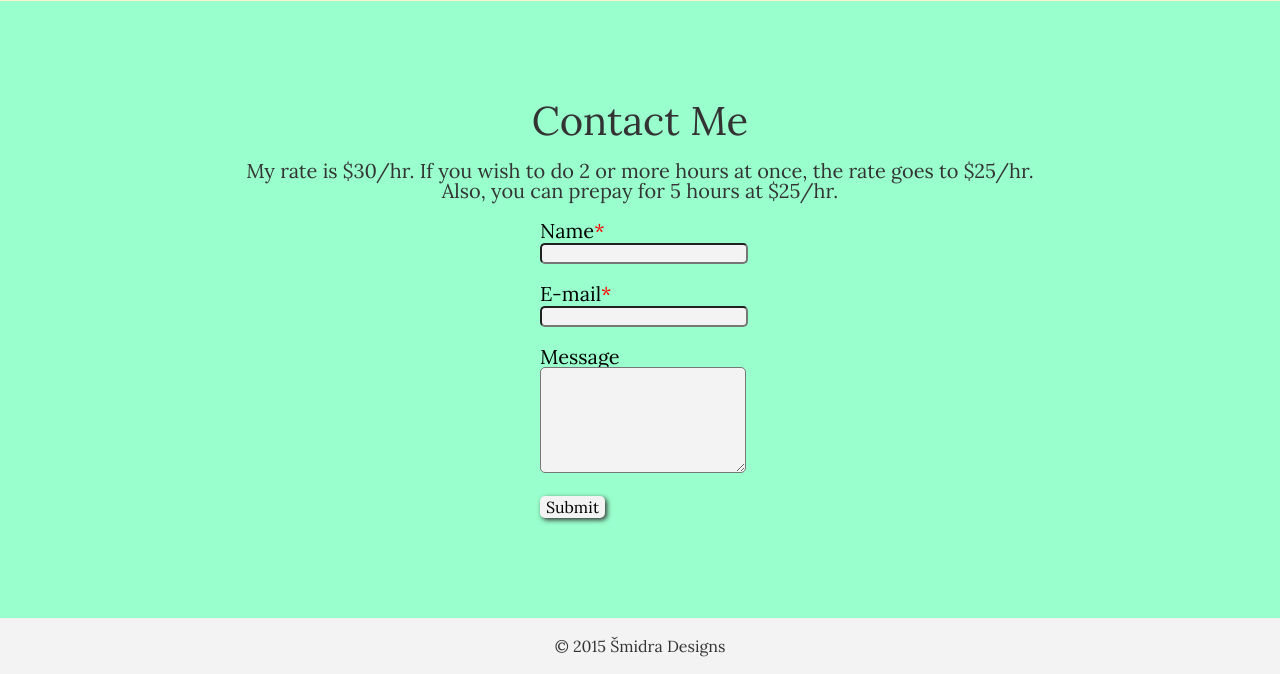
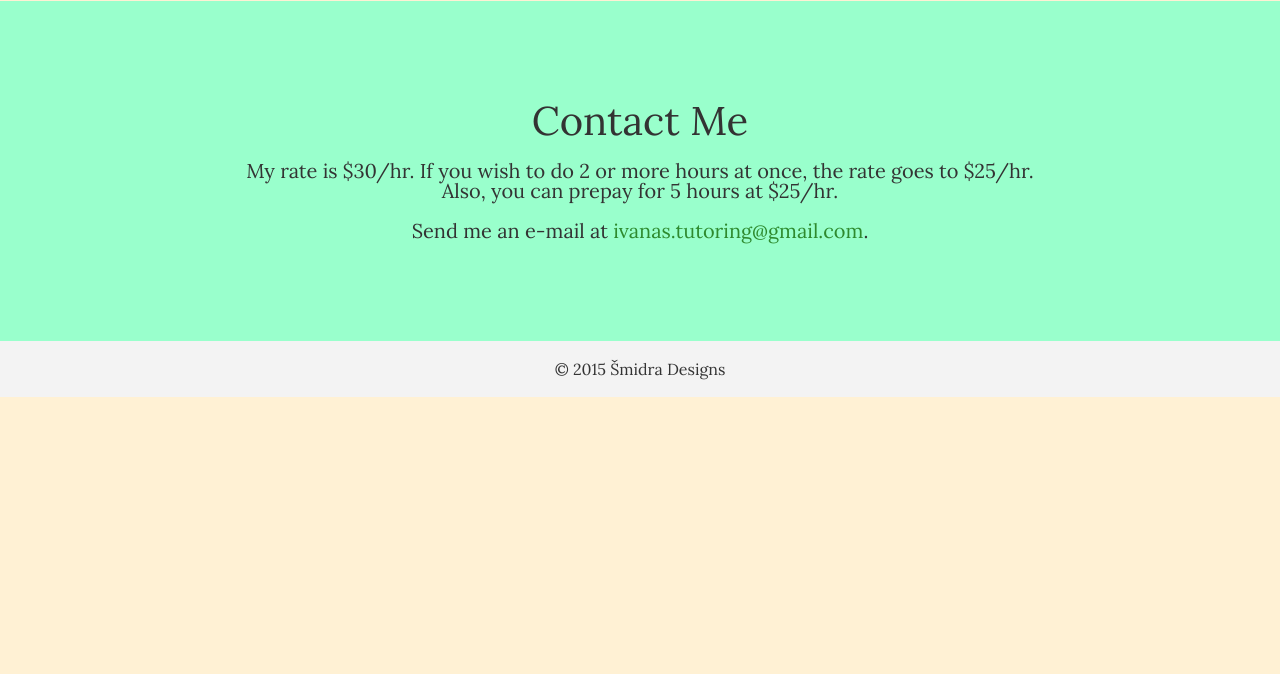
Before and after one commit to ivanaveliskova/IvanasTutoring, a PHP site: page /index.html in a window 1280 px wide. Shown: the part 1270-1944 px from the top of the page. After the commit the page ends 1667 px from the top, so only its background shows below. Run offline with PHP 8.4, Linux system fonts and the light colour scheme.

Commit message:
Took out form now works

```diff
--- a/Stylesheets/styles.css
+++ b/Stylesheets/styles.css
@@ -174,57 +174,7 @@ footer {
   text-align: center;
   margin: 20px 0; }
 
-#contact-form {
-  max-width: 200px;
-  margin: auto; }
-
-#contact-form label {
-  display: block;
-  margin-top: 20px; }
-
-.one-line, textarea {
-  width: 200px;
-  background-color: #F3F3F3;
-  -webkit-border-radius: 5px;
-  -mos-border-radius: 5px;
-  -ms-border-radius: 5px;
-  -o-border-radius: 5px;
-  border-radius: 5px; }
-
-textarea {
-  height: 100px; }
-
-span {
-  color: red; }
-
-#submit {
-  border: none;
-  font-family: "Lora", serif;
-  font-size: 16px;
-  background-color: #F3F3F3;
-  -webkit-border-radius: 5px;
-  -mos-border-radius: 5px;
-  -ms-border-radius: 5px;
-  -o-border-radius: 5px;
-  border-radius: 5px;
-  -webkit-box-shadow: 2px 2px 5px #333;
-  -mos-box-shadow: 2px 2px 5px #333;
-  -ms-box-shadow: 2px 2px 5px #333;
-  -o-box-shadow: 2px 2px 5px #333;
-  box-shadow: 2px 2px 5px #333;
-  margin-top: 20px; }
-
-#submit:active {
-  -webkit-box-shadow: 1px 1px 5px #333;
-  -mos-box-shadow: 1px 1px 5px #333;
-  -ms-box-shadow: 1px 1px 5px #333;
-  -o-box-shadow: 1px 1px 5px #333;
-  box-shadow: 1px 1px 5px #333;
-  -webkit-transform: translate(1px, 1px);
-  -ms-transform: translate(1px, 1px);
-  transform: translate(1px, 1px); }
-
-#submit:focus {
-  outline: none; }
+#email {
+  text-align: center; }
 
 /*# sourceMappingURL=styles.css.map */
--- a/Stylesheets/styles.scss
+++ b/Stylesheets/styles.scss
@@ -11,7 +11,8 @@ $bkgd-clr-quals: #99FFCC;
 $bkgd-grey: #F3F3F3;
 $nav-height: 60px;
 $inside-bkgd: white;
-$nav-margin: 20px;
+$margin: 20px;
+$top-margin: $nav-height+$margin*2;
 $top-heading-font: 40px;
 $mx-width: 800px;
 
@@ -58,12 +59,12 @@ nav{
 
 p{color: $main-color;}
 
-footer{background-color: $bkgd-grey; padding: $nav-margin 0; text-align: center; font-size: 16px;}
+footer{background-color: $bkgd-grey; padding: $margin 0; text-align: center; font-size: 16px;}
 
 /*Specific styles*/
 #navi-bar{max-width: $mx-width; margin: auto;}
 
-#navi-bar li{display: inline-block; margin: $nav-margin 80px;}
+#navi-bar li{display: inline-block; margin: $margin 80px;}
 
 #about-me{background-color: $bkgd-clr-about;}
 
@@ -71,7 +72,7 @@ footer{background-color: $bkgd-grey; padding: $nav-margin 0; text-align: center;
 	width: 100%;
 	max-width: $mx-width;
 	margin: auto;
-	padding: $nav-height+$nav-margin*2 0;
+	padding: $top-margin 0;
 }
 
 #img-of-myself-container {
@@ -95,17 +96,17 @@ footer{background-color: $bkgd-grey; padding: $nav-margin 0; text-align: center;
 
 #name{text-align: center; font-size: $top-heading-font;}
 
-#my-info{margin-top: $nav-margin;}
+#my-info{margin-top: $margin;}
 
 #subjects{background-color: $bkgd-clr-subjects;}
 
 #subjects-title{
 	font-size: $top-heading-font;
 	text-align: center;
-	margin-bottom: $nav-margin;
+	margin-bottom: $margin;
 }
 
-#subjects-container{padding: $nav-height+$nav-margin*2 0;}
+#subjects-container{padding: $top-margin 0;}
 
 #subjects-list{max-width: $mx-width; margin: auto;}
 
@@ -123,35 +124,10 @@ footer{background-color: $bkgd-grey; padding: $nav-margin 0; text-align: center;
 
 #contact-me{background-color: $bkgd-clr-quals;}
 
-#contact-container{max-width: $mx-width; margin: auto; padding: $nav-height+$nav-margin*2 0;}
+#contact-container{max-width: $mx-width; margin: auto; padding: $top-margin 0;}
 
 #contact-title{font-size: $top-heading-font; text-align: center;}
 
-#rates{text-align: center; margin: $nav-margin 0;}
+#rates{text-align: center; margin: $margin 0;}
 
-#contact-form{max-width: 200px; margin: auto;}
-
-#contact-form label{display: block; margin-top: $nav-margin;}
-
-.one-line, textarea{width: 200px; background-color: $bkgd-grey; @include border-radius(5px);}
-
-textarea{height: 100px;}
-
-span{color: red;}
-
-#submit{
-	border: none;
-	font-family: "Lora", serif;
-	font-size: 16px;
-	background-color: $bkgd-grey;
-	@include border-radius(5px);
-	@include box-shadow(2px, 2px, 5px, $main-color);
-	margin-top: $nav-margin;
-}
-
-#submit:active{
-	@include box-shadow(1px, 1px, 5px, $main-color);
-	@include transform-move(1px, 1px);
-}
-
-#submit:focus{outline:none; }
+#email{text-align: center;}
--- a/index.html
+++ b/index.html
@@ -50,18 +50,7 @@
 				<div id="contact-container">
 					<p id="contact-title">Contact Me</p>
 					<p id="rates">My rate is $30/hr. If you wish to do 2 or more hours at once, the rate goes to $25/hr. Also, you can prepay for 5 hours at $25/hr.</p>
-					<form id="contact-form" method="post" action="index.php">
-						<label>Name<span>*</span></label>
-						<input name="name" class="one-line">
-
-						<label>E-mail<span>*</span></label>
-						<input name="email" type="email" class="one-line">
-
-						<label>Message</label>
-						<textarea name="message"></textarea>
-
-						<input id="submit" name="submit" type="submit" value="Submit">
-					</form>
+					<p id="email">Send me an e-mail at <a href="mailto:ivanas.tutoring@gmail.com" target="_top">ivanas.tutoring@gmail.com</a>.</p>
 				</div>
 			</section>
 		</main>
```
Also changed, not shown: 1 other file.
